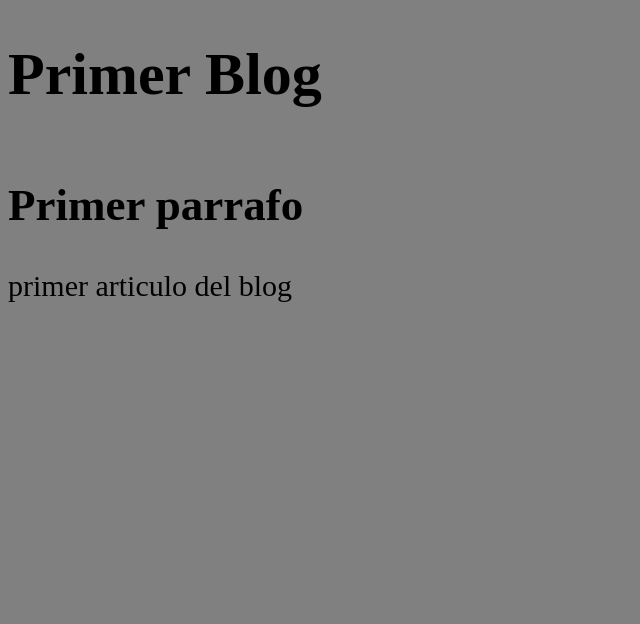
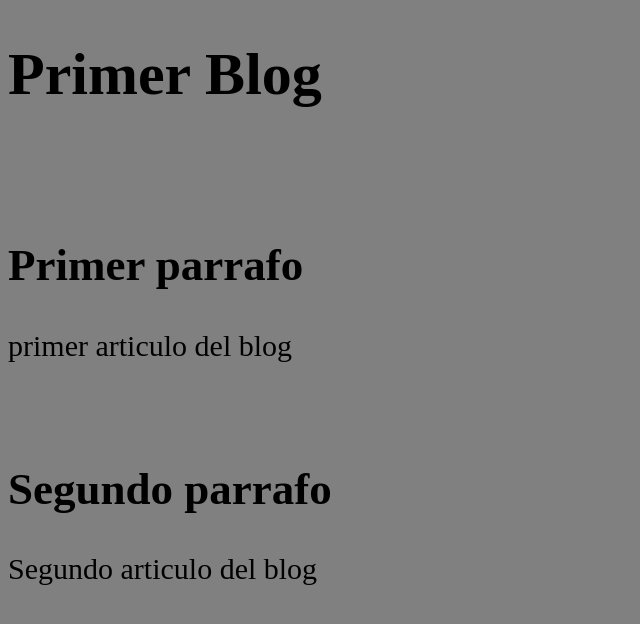
Before and after one commit to JoaquinAC/Practica, a plain HTML site: page index.html in a window 1280 px wide. Shown: the whole page, without its empty margins (0-640 px from the left). Drawn offline with Linux system fonts and the light colour scheme.

Commit message:
SÃe agrego el segundo parrafo

```diff
--- a/css/estilos.css
+++ b/css/estilos.css
@@ -7,4 +7,5 @@ body {
 .parrafo {
     position: relative;
     top: 30px;
+    margin-top: 100px;
 }
--- a/index.html
+++ b/index.html
@@ -14,5 +14,10 @@
     <h2>Primer parrafo</h2>
     <p>primer articulo del blog</p>
     </div>
+
+    <div class="parrafo">
+        <h2>Segundo parrafo</h2>
+        <p> Segundo articulo del blog</p>
+        </div>
 </body>
 </html>
```
